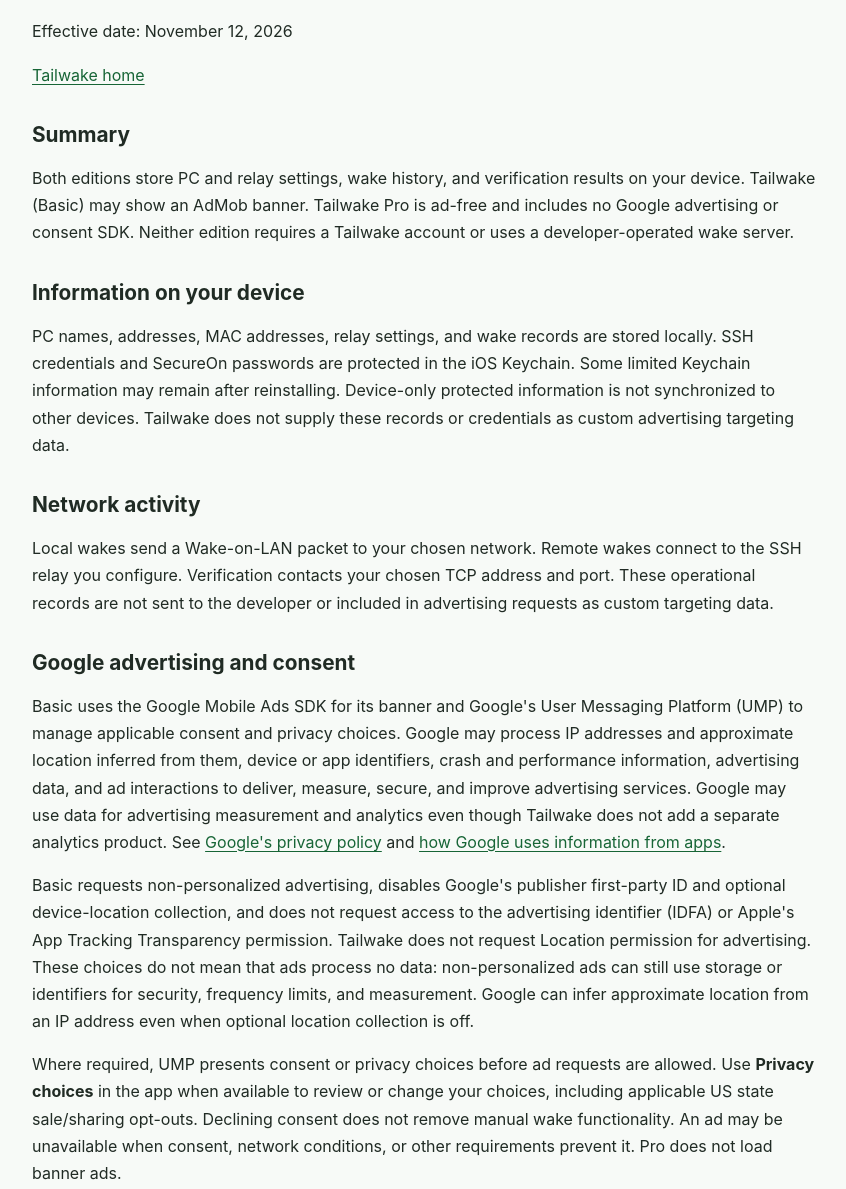
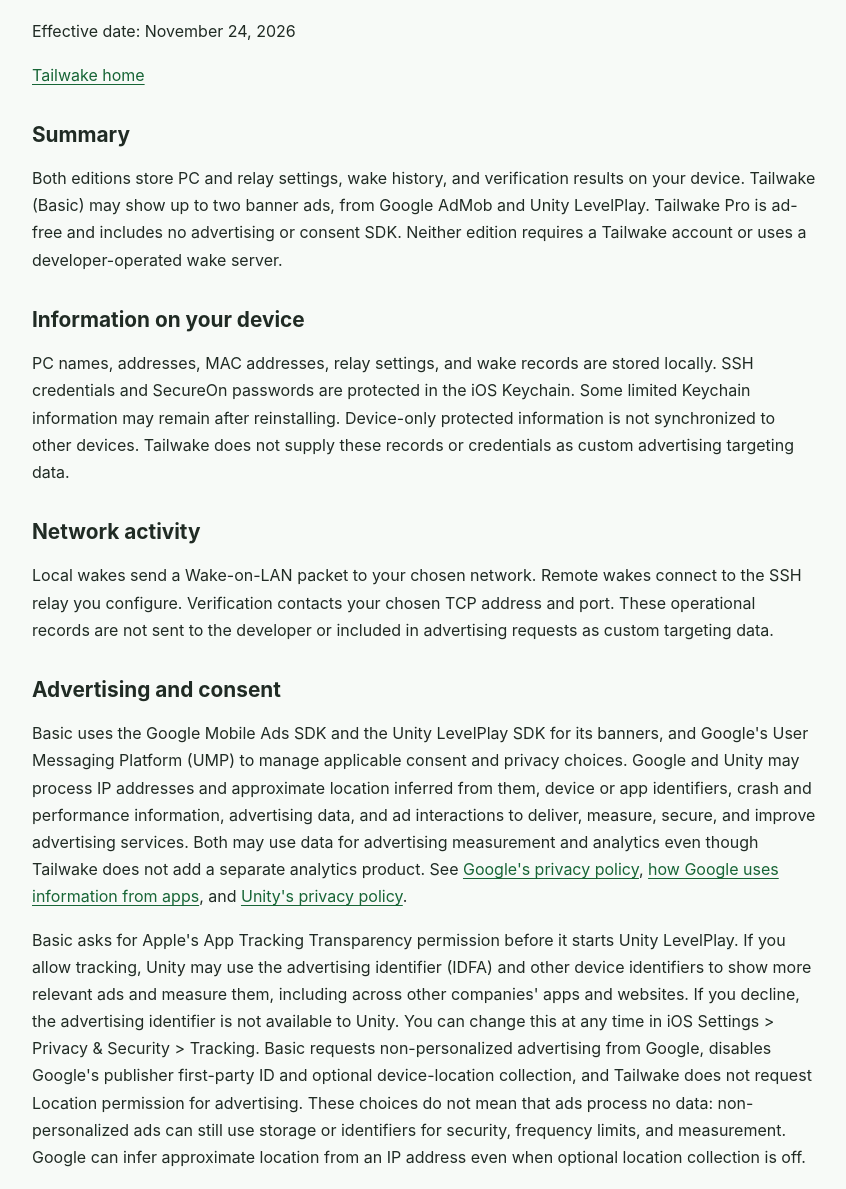
Before and after one commit to cp529414/Tailwake, a plain HTML site: page docs/privacy/index.html in a window 1280 px wide. Shown: the part 171-1360 px from the top of the page, without its empty margins (216-1062 px from the left). Drawn offline with Linux system fonts and the light colour scheme.

Commit message:
Publish updated privacy policy and terms (Unity LevelPlay, ATT, two banners)
Regenerated from Tailwake-website-private. Effective date November 24, 2026.

Co-Authored-By: Claude Sonnet 5.5 <noreply@anthropic.com>

```diff
--- a/docs/privacy/index.html
+++ b/docs/privacy/index.html
@@ -20,22 +20,22 @@
     </nav>
   </header>
   <main id="content"><h1>Privacy Policy</h1>
-<p>Effective date: November 12, 2026</p>
+<p>Effective date: November 24, 2026</p>
 <p><a href="https://cp529414.github.io/Tailwake/">Tailwake home</a></p>
 <h2>Summary</h2>
-<p>Both editions store PC and relay settings, wake history, and verification results on your device. Tailwake (Basic) may show an AdMob banner. Tailwake Pro is ad-free and includes no Google advertising or consent SDK. Neither edition requires a Tailwake account or uses a developer-operated wake server.</p>
+<p>Both editions store PC and relay settings, wake history, and verification results on your device. Tailwake (Basic) may show up to two banner ads, from Google AdMob and Unity LevelPlay. Tailwake Pro is ad-free and includes no advertising or consent SDK. Neither edition requires a Tailwake account or uses a developer-operated wake server.</p>
 <h2>Information on your device</h2>
 <p>PC names, addresses, MAC addresses, relay settings, and wake records are stored locally. SSH credentials and SecureOn passwords are protected in the iOS Keychain. Some limited Keychain information may remain after reinstalling. Device-only protected information is not synchronized to other devices. Tailwake does not supply these records or credentials as custom advertising targeting data.</p>
 <h2>Network activity</h2>
 <p>Local wakes send a Wake-on-LAN packet to your chosen network. Remote wakes connect to the SSH relay you configure. Verification contacts your chosen TCP address and port. These operational records are not sent to the developer or included in advertising requests as custom targeting data.</p>
-<h2>Google advertising and consent</h2>
-<p>Basic uses the Google Mobile Ads SDK for its banner and Google's User Messaging Platform (UMP) to manage applicable consent and privacy choices. Google may process IP addresses and approximate location inferred from them, device or app identifiers, crash and performance information, advertising data, and ad interactions to deliver, measure, secure, and improve advertising services. Google may use data for advertising measurement and analytics even though Tailwake does not add a separate analytics product. See <a href="https://policies.google.com/privacy">Google's privacy policy</a> and <a href="https://policies.google.com/technologies/partner-sites">how Google uses information from apps</a>.</p>
-<p>Basic requests non-personalized advertising, disables Google's publisher first-party ID and optional device-location collection, and does not request access to the advertising identifier (IDFA) or Apple's App Tracking Transparency permission. Tailwake does not request Location permission for advertising. These choices do not mean that ads process no data: non-personalized ads can still use storage or identifiers for security, frequency limits, and measurement. Google can infer approximate location from an IP address even when optional location collection is off.</p>
-<p>Where required, UMP presents consent or privacy choices before ad requests are allowed. Use <strong>Privacy choices</strong> in the app when available to review or change your choices, including applicable US state sale/sharing opt-outs. Declining consent does not remove manual wake functionality. An ad may be unavailable when consent, network conditions, or other requirements prevent it. Pro does not load banner ads.</p>
+<h2>Advertising and consent</h2>
+<p>Basic uses the Google Mobile Ads SDK and the Unity LevelPlay SDK for its banners, and Google's User Messaging Platform (UMP) to manage applicable consent and privacy choices. Google and Unity may process IP addresses and approximate location inferred from them, device or app identifiers, crash and performance information, advertising data, and ad interactions to deliver, measure, secure, and improve advertising services. Both may use data for advertising measurement and analytics even though Tailwake does not add a separate analytics product. See <a href="https://policies.google.com/privacy">Google's privacy policy</a>, <a href="https://policies.google.com/technologies/partner-sites">how Google uses information from apps</a>, and <a href="https://unity.com/legal/privacy-policy">Unity's privacy policy</a>.</p>
+<p>Basic asks for Apple's App Tracking Transparency permission before it starts Unity LevelPlay. If you allow tracking, Unity may use the advertising identifier (IDFA) and other device identifiers to show more relevant ads and measure them, including across other companies' apps and websites. If you decline, the advertising identifier is not available to Unity. You can change this at any time in iOS Settings &gt; Privacy &amp; Security &gt; Tracking. Basic requests non-personalized advertising from Google, disables Google's publisher first-party ID and optional device-location collection, and Tailwake does not request Location permission for advertising. These choices do not mean that ads process no data: non-personalized ads can still use storage or identifiers for security, frequency limits, and measurement. Google can infer approximate location from an IP address even when optional location collection is off.</p>
+<p>Where required, UMP presents consent or privacy choices before ad requests are allowed, and Unity LevelPlay receives that consent signal. Use <strong>Privacy choices</strong> in the app when available to review or change your choices, including applicable US state sale/sharing opt-outs; where Privacy choices are required, Tailwake also tells Unity not to sell or share your personal information. Declining consent does not remove manual wake functionality. An ad may be unavailable when consent, tracking choices, network conditions, or other requirements prevent it. Pro does not load banner ads.</p>
 <h2>Purchases</h2>
 <p>Apple processes Pro purchases and offer-code redemptions. Pro uses verified StoreKit entitlement status to enable manual wakes, Siri, and Shortcuts. Tailwake does not receive payment-card or banking details. Basic has no in-app purchases. Pro tips leave wake access unchanged.</p>
 <h2>Permissions and controls</h2>
-<p>Local Network access allows local wake and verification operations. Notifications are optional and report wake outcomes. Change these permissions in iOS Settings. Google advertising consent and Apple's system permissions are separate controls. An advertising consent choice does not authorize cross-app tracking.</p>
+<p>Local Network access allows local wake and verification operations. Notifications are optional and report wake outcomes. Change these permissions in iOS Settings. Advertising consent, Apple's tracking permission, and Apple's other system permissions are separate controls. Allowing tracking is optional and does not change how wakes work.</p>
 <h2>Deletion and questions</h2>
 <p>Deleting the app removes its local files; limited Keychain records may remain as described above. Google's processing is governed by its privacy information and applicable consent choices. For privacy questions or requests, use the developer contact details on Tailwake's App Store listing. Do not send SSH credentials or other secrets with a support request.</p>
 <h2>Changes</h2>
```
Also changed, not shown: docs/index.html (+2 -2 lines), docs/support/index.html (+1 -1 lines), docs/terms/index.html (+3 -3 lines), 5 other files.
